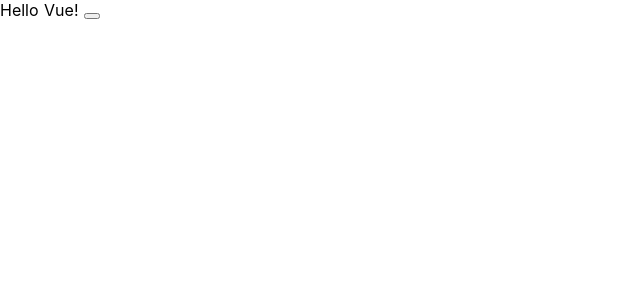
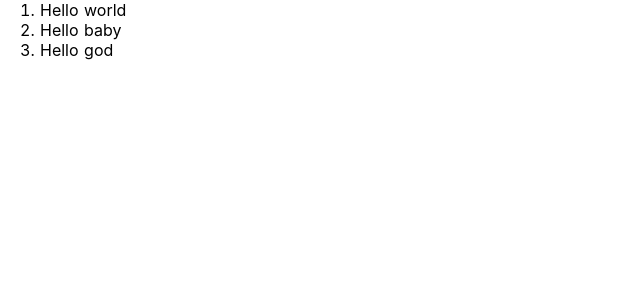
Before and after one commit to sorawitt/nuxt-js-101, a Nuxt app: page / in a window 1280 px wide. Shown: the top 300 px of the page, without its empty margins (0-640 px from the left). Built offline with nearby package versions, Linux system fonts and the light colour scheme.

Commit message:
Nuxt+Vue EP3: Creating Components

```diff
--- /dev/null
+++ b/components/TodoItem.vue
@@ -0,0 +1,19 @@
+<template lang="html">
+  <li @click="handleClicked">{{ item.text }}</li>
+</template>
+
+<script>
+export default {
+  props: ['item'],
+  mounted() {
+    // console.log(JSON.stringify(this.item))
+  },
+  methods: {
+    handleClicked() {
+      console.log(JSON.stringify(this.item))
+    }
+  }
+}
+</script>
+
+<style lang="css" scoped></style>
--- a/pages/index.vue
+++ b/pages/index.vue
@@ -1,24 +1,24 @@
 <template>
   <div>
-    {{ message }}
-
-    <button @click="reverseMessage"></button>
+    <ol>
+      <TodoItem v-for="todo in todos" :key="todo.id" :item="todo"></TodoItem>
+    </ol>
   </div>
 </template>
 
 <script>
+import TodoItem from '@/components/TodoItem'
 export default {
+  components: {
+    TodoItem
+  },
   data() {
     return {
-      message: 'Hello Vue!'
-    }
-  },
-  methods: {
-    reverseMessage() {
-      return (this.message = this.message
-        .split('')
-        .reverse()
-        .join(''))
+      todos: [
+        { id: 1, text: 'Hello world' },
+        { id: 2, text: 'Hello baby' },
+        { id: 3, text: 'Hello god' }
+      ]
     }
   }
 }
```
